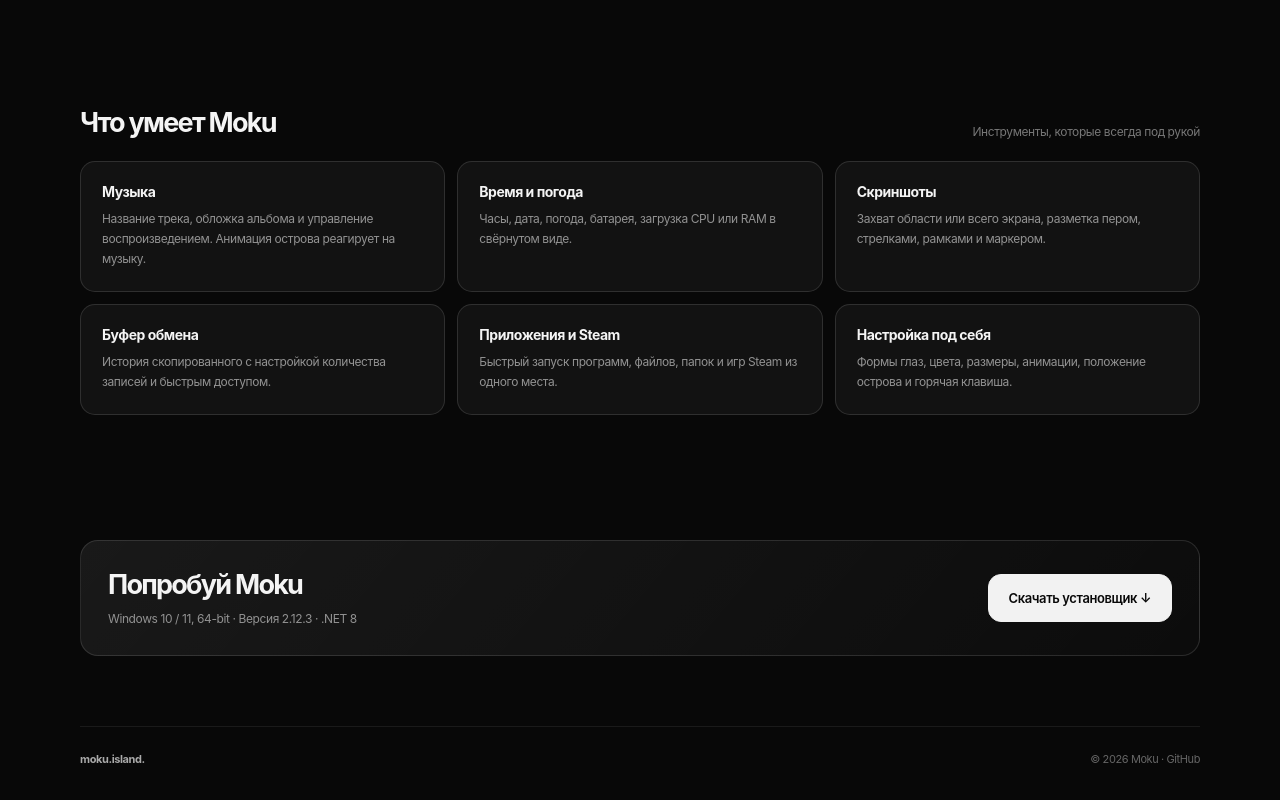
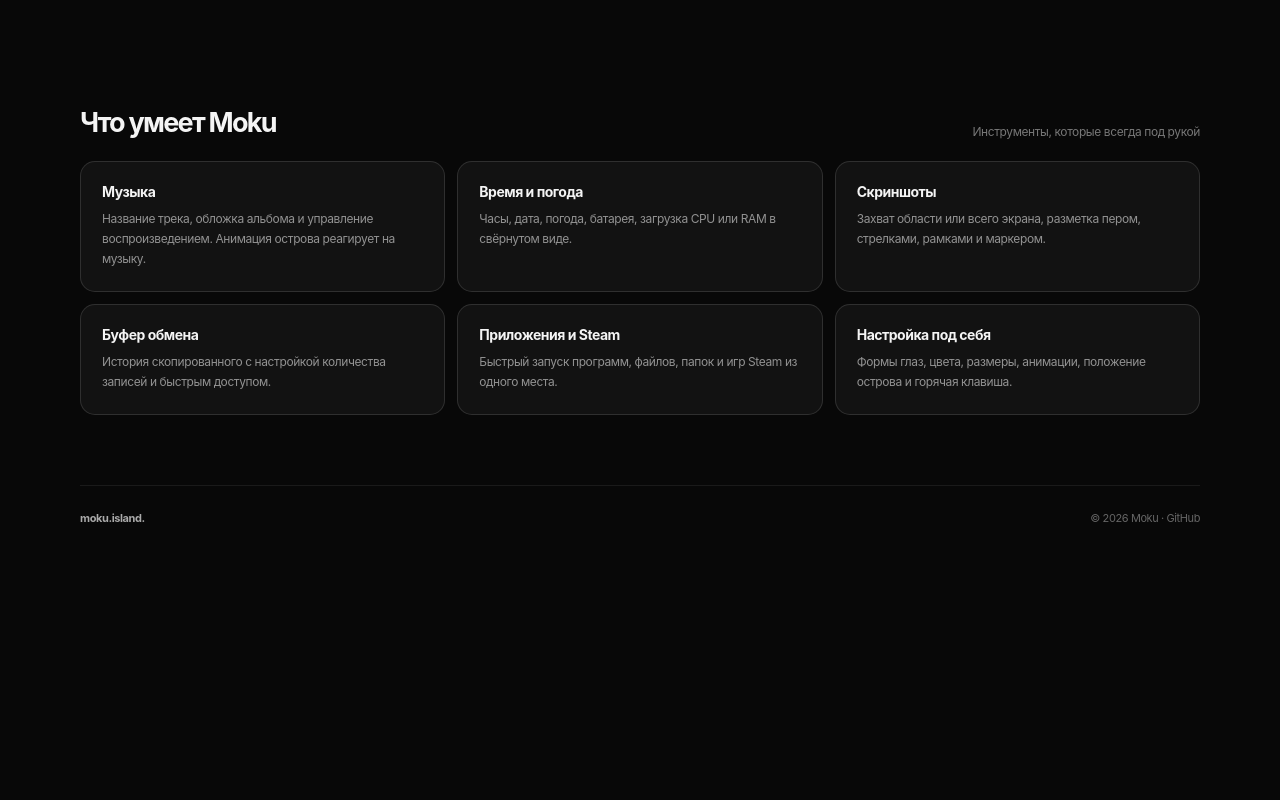
Before and after one commit to drugalochek/MokuIsland, a plain HTML site: page index.html in a window 1280 px wide. Shown: the part 2386-3186 px from the top of the page. After the commit the page ends 2945 px from the top, so only its background shows below. Drawn offline with Linux system fonts and the light colour scheme.

Commit message:
Remove bottom download button section

```diff
--- a/index.html
+++ b/index.html
@@ -140,13 +140,6 @@
         <article class="feature"><h3>Буфер обмена</h3><p>История скопированного с настройкой количества записей и быстрым доступом.</p></article>
         <article class="feature"><h3>Приложения и Steam</h3><p>Быстрый запуск программ, файлов, папок и игр Steam из одного места.</p></article>
         <article class="feature"><h3>Настройка под себя</h3><p>Формы глаз, цвета, размеры, анимации, положение острова и горячая клавиша.</p></article>
-      </div>
-    </section>
-
-    <section>
-      <div class="download-card">
-        <div><h2>Попробуй Moku</h2><p>Windows 10 / 11, 64-bit · Версия 2.12.3 · .NET 8</p></div>
-        <a class="btn primary" href="https://github.com/drugalochek/Moku/releases/download/Release/Moku-Setup-2.12.3-x64.exe">Скачать установщик ↓</a>
       </div>
     </section>
 
```
